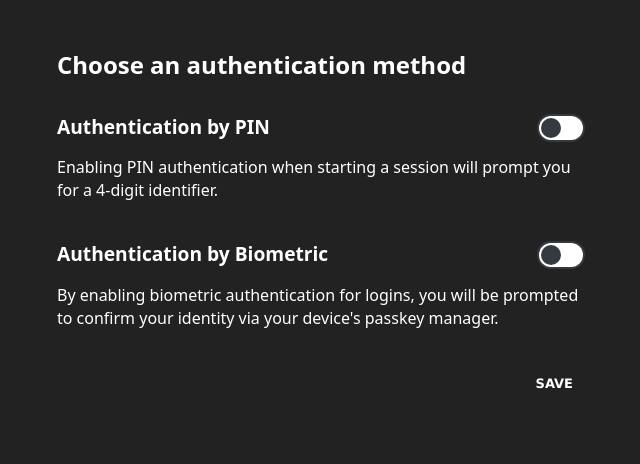
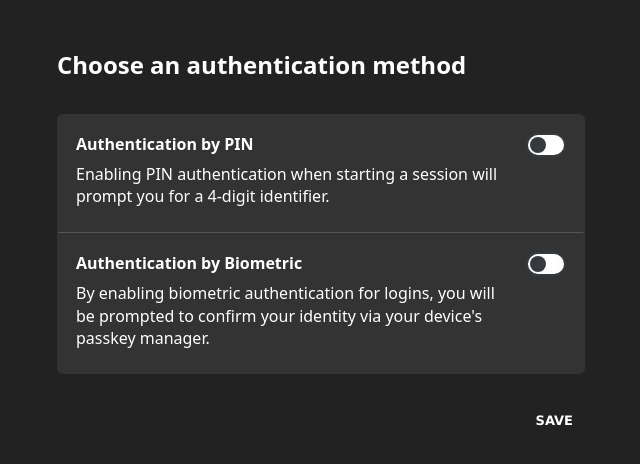
Before and after one commit to belchior/cofre, a React (Vite) app: page /cofre/get-started in a window 1280 px wide. Shown: the top 464 px of the page, without its empty margins (319-959 px from the left). Built offline with nearby package versions, Linux system fonts and the light colour scheme.

Commit message:
improves app layout

```diff
--- a/package.json
+++ b/package.json
@@ -1,6 +1,6 @@
 {
   "name": "cofre",
-  "version": "0.4.8",
+  "version": "0.4.9",
   "description": "Guardas as coisas importantes",
   "main": "index.js",
   "repository": {
--- a/src/Page/GetStarted/GetStarted.css
+++ b/src/Page/GetStarted/GetStarted.css
@@ -15,34 +15,7 @@
   }
 
   li {
-    display: grid;
-    grid-template-areas: "a b" "c c" "d d" "e e";
-    margin-bottom: 2rem;
-
-    &:last-child {
-      margin-bottom: 0;
-    }
-
-    h2 {
-      grid-area: a;
-    }
-    .Switch {
-      grid-area: b;
-      justify-self: end;
-    }
-    p {
-      grid-area: c;
-    }
-    p.webAuthn {
-      grid-area: d;
-    }
-    .Pin {
-      grid-area: d;
-    }
-    .ConfirmationPin {
-      grid-area: e;
-      margin-top: 1rem;
-    }
+    padding: 1rem;
   }
 
   .message {
--- a/src/Page/GetStarted/GetStarted.tsx
+++ b/src/Page/GetStarted/GetStarted.tsx
@@ -83,12 +83,10 @@ function View(props: ViewProps) {
     <main className='GetStarted'>
       <h1>{t('choose_auth_method')}</h1>
       <ul>
-        <li>
-          <h2>{t('auth_by_pin')}</h2>
-          <p>
-            {t('auth_by_pin_desc')}
-          </p>
+        <li className='gluey'>
           <Switch
+            title={t('auth_by_pin')}
+            description={t('auth_by_pin_desc')}
             name='enablePinAuth'
             checked={state.authMethods.has('enablePinAuth')}
             onChange={handleSwitchChange}
@@ -110,12 +108,10 @@ function View(props: ViewProps) {
             )}
           </>}
         </li>
-        <li>
-          <h2>{t('auth_by_biometric')}</h2>
-          <p>
-            {t('auth_by_biometric_desc')}
-          </p>
+        <li className='gluey'>
           <Switch
+            title={t('auth_by_biometric')}
+            description={t('auth_by_biometric_desc')}
             name='enableBiometricAuth'
             checked={state.authMethods.has('enableBiometricAuth')}
             onChange={handleSwitchChange}
--- a/src/Page/Settings/AppUpdate.tsx
+++ b/src/Page/Settings/AppUpdate.tsx
@@ -56,9 +56,9 @@ export function AppUpdate(props: AppUpdateProps) {
   const showLastUpdate = props.sett.enableAutoUpdate === false && hasUpdate(state)
 
   return <>
-    <h3>{t('app_updates')}</h3>
-    <p>{t('receive_updates_auto')}</p>
     <Switch
+      title={t('app_updates')}
+      description={t('receive_updates_auto')}
       name='enableAutoUpdate'
       onChange={handleSwitchChange}
       defaultChecked={props.sett.enableAutoUpdate}
--- a/src/Page/Settings/BiometricAuth.tsx
+++ b/src/Page/Settings/BiometricAuth.tsx
@@ -38,9 +38,9 @@ export function BiometricAuth(props: BiometricAuthProps) {
   }
 
   return <>
-    <h3>{t('auth_by_biometric')}</h3>
-    <p>{t('auth_by_biometric_desc')}</p>
     <Switch
+      title={t('auth_by_biometric')}
+      description={t('auth_by_biometric_desc')}
       name='enableBiometricAuth'
       onChange={handleSwitchChange}
       checked={props.sett.enableBiometricAuth}
--- a/src/Page/Settings/PinAuth.tsx
+++ b/src/Page/Settings/PinAuth.tsx
@@ -34,9 +34,9 @@ export function PinAuth(props: PinAuthProps) {
   }
 
   return <>
-    <h3>{t('auth_by_pin')}</h3>
-    <p>{t('auth_by_pin_desc')}</p>
     <Switch
+      title={t('auth_by_pin')}
+      description={t('auth_by_pin_desc')}
       name='enablePinAuth'
       onChange={handleSwitchChange}
       defaultChecked={props.sett.enablePinAuth}
--- a/src/Page/Settings/Settings.css
+++ b/src/Page/Settings/Settings.css
@@ -7,34 +7,8 @@
     margin-bottom: 2rem;
   }
 
-  .row {
-    display: grid;
-    column-gap: 1rem;
-    grid-template-columns: 1fr min-content;
-    grid-template-areas: "a b" "c b" "d d" "e e";
-    align-items: center;
-    margin-bottom: 2rem;
-
-    &:last-child {
-      margin-bottom: 0;
-    }
-
-    h3 {
-      grid-area: a;
-    }
-    .Switch {
-      grid-area: b;
-    }
-    p {
-      grid-area: c;
-    }
-    .Pin, .webAuthn {
-      grid-area: d;
-    }
-    .ConfirmationPin {
-      grid-area: e;
-      margin-top: 1rem;
-    }
+  li {
+    padding: 1rem;
   }
 
   .message {
--- a/src/Page/Settings/Settings.tsx
+++ b/src/Page/Settings/Settings.tsx
@@ -24,13 +24,16 @@ function View(props: ViewProps) {
     <main className='Main Settings'>
       <h2>{t('configurations')}</h2>
       <ul>
-        <li className='row'>
+        <li className='gluey'>
           <PinAuth onChange={props.onChange} sett={props.sett} />
         </li>
-        <li className='row'>
+        <li className='gluey'>
           <BiometricAuth onChange={props.onChange} sett={props.sett} />
         </li>
-        <li className='row'>
+      </ul>
+
+      <ul>
+        <li className='gluey'>
           <AppUpdate onChange={props.onChange} sett={props.sett} />
         </li>
       </ul>
--- a/src/component/Input/Switch.css
+++ b/src/component/Input/Switch.css
@@ -1,53 +1,76 @@
 .Switch {
-  --height: 1.75rem;
+  --height: 1.5rem;
   --pd: 2px;
   --b-r: calc(var(--height) / 2);
   --circle-width: calc(var(--height) - var(--pd) * 4);
   --width: calc(var(--circle-width) * 2 + var(--pd) * 4);
+
+  column-gap: 1rem;
+  display: grid;
+  grid-auto-flow: column;
+  grid-template-areas:
+    "title input"
+    "description input";
+  justify-content: space-between;
+  row-gap: 0.5rem;
+
+  .title {
+    grid-area: title;
+    margin: 0;
+  }
+
+  .description {
+    grid-area: description;
+    margin: 0 0 0.5rem 0;
+  }
+
+  label {
+    grid-area: input;
+  }
 
   input {
     visibility: hidden;
   }
 
   input + label {
-    display: block;
-    position: relative;
-    cursor: pointer;
-    outline: none;
-    user-select: none;
-    padding: var(--pd);
-    width: var(--width);
-    height: var(--height);
     background-color: var(--color-2);
     border-radius: var(--b-r);
+    cursor: pointer;
+    display: block;
+    height: var(--height);
+    outline: none;
+    padding: var(--pd);
+    position: relative;
     transition: background 0.3s;
+    user-select: none;
+    width: var(--width);
   }
 
   input + label:before,
   input + label:after {
+    content: "";
     display: block;
     position: absolute;
-    content: "";
   }
 
   input + label:before {
-    top: var(--pd);
-    left: var(--pd);
-    bottom: var(--pd);
-    right: var(--pd);
     background-color: #fff;
     border-radius: var(--b-r);
+    bottom: var(--pd);
+    left: var(--pd);
+    right: var(--pd);
+    top: var(--pd);
     transition: background 0.3s;
   }
 
   input + label:after {
-    top: calc(var(--pd) * 2);
-    left: calc(var(--pd) * 2);
-    bottom: calc(var(--pd) * 2);
-    width: var(--circle-width);
     background-color: var(--color-2);
     border-radius: 50%;
+    bottom: calc(var(--pd) * 2);
+    left: calc(var(--pd) * 2);
+    top: calc(var(--pd) * 2);
     transition: margin 0.3s, background 0.3s;
+    width: var(--circle-width);
   }
 
   input:checked + label {
@@ -55,7 +78,7 @@
   }
 
   input:checked + label:after {
+    background-color: var(--color-3);
     margin-left: var(--circle-width);
-    background-color: var(--color-3);
   }
 }
--- a/src/component/Input/Switch.tsx
+++ b/src/component/Input/Switch.tsx
@@ -4,14 +4,18 @@ import './Switch.css'
 
 type SwitchProps = InputHTMLAttributes<HTMLInputElement> & {
   className?: string,
+  title?: string,
+  description?: string,
 }
 export function Switch(props: SwitchProps) {
-  const { className, id: inputId, ...inputProps } = props
+  const { className, id: inputId, title, description, ...inputProps } = props
   const classes = cls('Switch', className)
   const id = inputId ?? `switch-${inputProps.name ?? ''}`
 
   return <>
     <div className={classes}>
+      {title && <h3 className='title'>{title}</h3>}
+      {description && <p className='description'>{description}</p>}
       <input id={id} type="checkbox" hidden {...inputProps} />
       <label htmlFor={id} />
     </div>
--- a/src/main.css
+++ b/src/main.css
@@ -148,6 +148,10 @@ ul, menu {
     border-bottom-color: transparent;
     border-radius: 0 0 var(--border-radius) var(--border-radius);
   }
+
+  &:only-of-type {
+    border-radius: var(--border-radius);
+  }
 }
 
 .Main {
```
